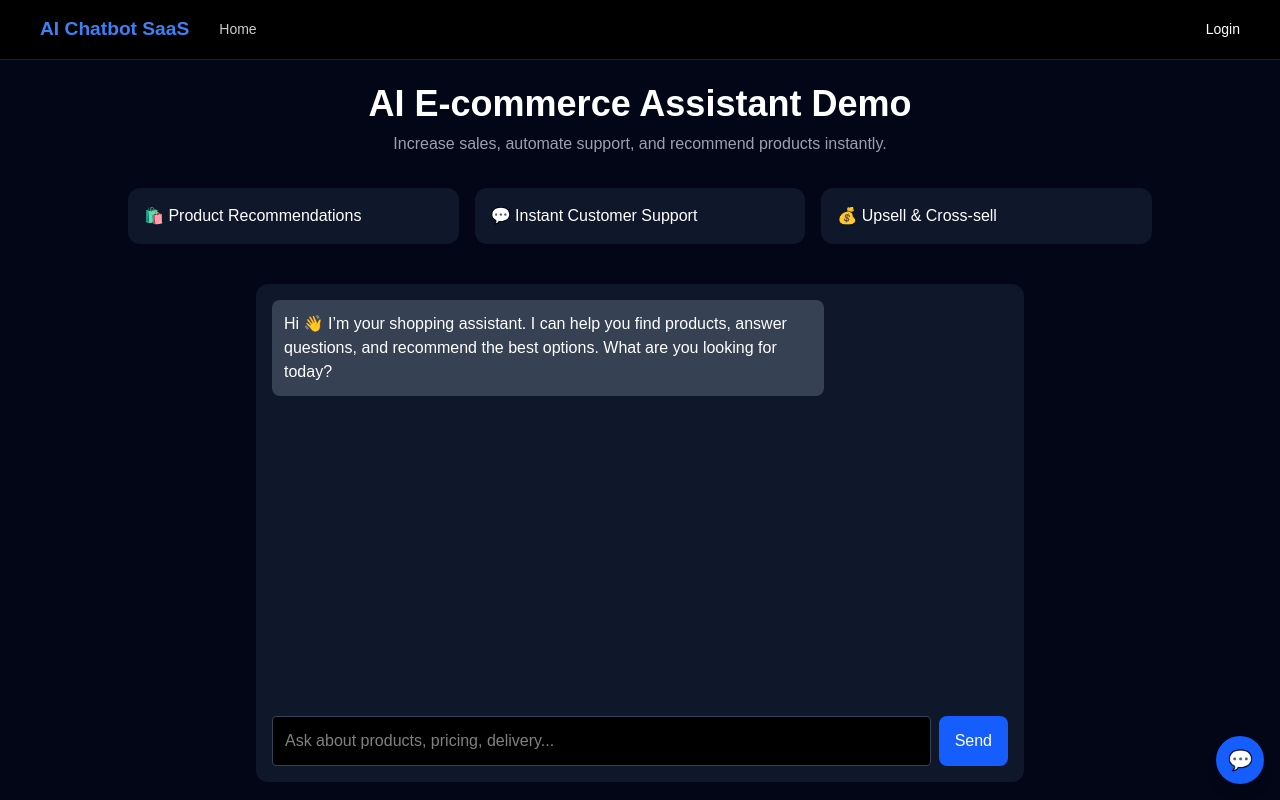
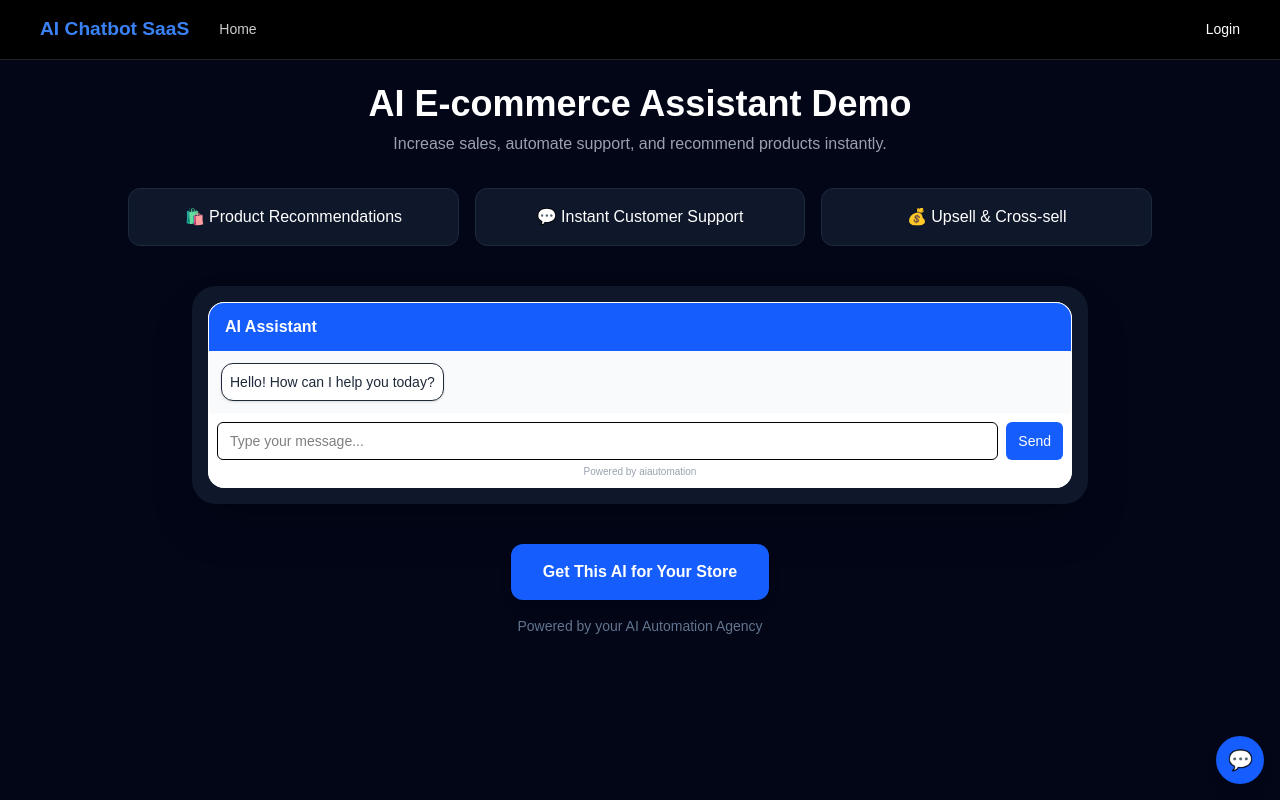
Before and after one commit to snapcartgo/ai-chatbot-saas, a Next.js app: page /demos/ecommerce-preview in a window 1280 px wide. Shown: the top 800 px of the page. Built offline with nearby package versions, Linux system fonts and the light colour scheme; no server answers; the database is empty.

Commit message:
updated demo3

```diff
--- a/app/demos/ecommerce-preview/page.tsx
+++ b/app/demos/ecommerce-preview/page.tsx
@@ -1,42 +1,8 @@
 "use client";
 
-import { useState } from "react";
+import ChatWidget from "@/app/components/ChatWidget"; // Ensure this path matches your file structure
 
 export default function EcommerceDemo() {
-  const [messages, setMessages] = useState([
-    {
-      role: "bot",
-      text: "Hi 👋 I’m your shopping assistant. I can help you find products, answer questions, and recommend the best options. What are you looking for today?",
-    },
-  ]);
-
-  const [input, setInput] = useState("");
-
-  const sendMessage = () => {
-    if (!input) return;
-
-    const userMessage = { role: "user", text: input };
-
-    // Fake AI response (replace with your backend later)
-    let botReply = "Let me help you with that.";
-
-    if (input.toLowerCase().includes("shoes")) {
-      botReply =
-        "👟 We have great running shoes starting from ₹1999. Would you like budget, premium, or sports category?";
-    } else if (input.toLowerCase().includes("price")) {
-      botReply =
-        "💰 Prices vary from ₹999 to ₹4999 depending on quality and brand. Want me to suggest best value?";
-    } else if (input.toLowerCase().includes("delivery")) {
-      botReply =
-        "🚚 Delivery usually takes 2–4 days. Express shipping is available in select cities.";
-    }
-
-    const botMessage = { role: "bot", text: botReply };
-
-    setMessages([...messages, userMessage, botMessage]);
-    setInput("");
-  };
-
   return (
     <div className="min-h-screen bg-[#020617] text-white p-6">
       {/* HEADER */}
@@ -49,58 +15,38 @@ export default function EcommerceDemo() {
         </p>
       </div>
 
-      {/* FEATURES */}
-      <div className="max-w-5xl mx-auto grid grid-cols-3 gap-4 mb-10">
-        <div className="p-4 bg-[#0f172a] rounded-xl">
+      {/* FEATURES - Visual benefits for your agency clients */}
+      <div className="max-w-5xl mx-auto grid grid-cols-1 md:grid-cols-3 gap-4 mb-10">
+        <div className="p-4 bg-[#0f172a] rounded-xl border border-slate-800 text-center">
           🛍️ Product Recommendations
         </div>
-        <div className="p-4 bg-[#0f172a] rounded-xl">
+        <div className="p-4 bg-[#0f172a] rounded-xl border border-slate-800 text-center">
           💬 Instant Customer Support
         </div>
-        <div className="p-4 bg-[#0f172a] rounded-xl">
+        <div className="p-4 bg-[#0f172a] rounded-xl border border-slate-800 text-center">
           💰 Upsell & Cross-sell
         </div>
       </div>
 
-      {/* CHAT UI */}
-      <div className="max-w-3xl mx-auto bg-[#0f172a] rounded-xl p-4">
-        <div className="h-[400px] overflow-y-auto mb-4 space-y-3">
-          {messages.map((msg, index) => (
-            <div
-              key={index}
-              className={`p-3 rounded-lg max-w-[75%] ${
-                msg.role === "user"
-                  ? "bg-blue-600 ml-auto"
-                  : "bg-gray-700"
-              }`}
-            >
-              {msg.text}
-            </div>
-          ))}
-        </div>
-
-        {/* INPUT */}
-        <div className="flex gap-2">
-          <input
-            value={input}
-            onChange={(e) => setInput(e.target.value)}
-            placeholder="Ask about products, pricing, delivery..."
-            className="flex-1 p-3 rounded bg-black border border-gray-700"
+      {/* CHAT UI - Now using your real n8n backend */}
+      <div className="max-w-4xl mx-auto bg-[#0f172a] rounded-3xl p-2 shadow-2xl border-8 border-slate-900">
+        <div className="rounded-2xl overflow-hidden bg-white">
+          <ChatWidget
+            chatbotId="d0a5a66a-4994-4a59-8d09-fd251e11b033"
+            niche="ecommerce"
+            isEmbed
           />
-          <button
-            onClick={sendMessage}
-            className="px-4 bg-blue-600 rounded-lg"
-          >
-            Send
-          </button>
         </div>
       </div>
 
       {/* CTA */}
       <div className="text-center mt-10">
-        <button className="px-6 py-3 bg-blue-600 rounded-xl">
+        <button className="px-8 py-4 bg-blue-600 hover:bg-blue-700 transition-colors font-bold rounded-xl shadow-lg">
           Get This AI for Your Store
         </button>
+        <p className="text-slate-500 mt-4 text-sm">
+          Powered by your AI Automation Agency
+        </p>
       </div>
     </div>
   );
```
